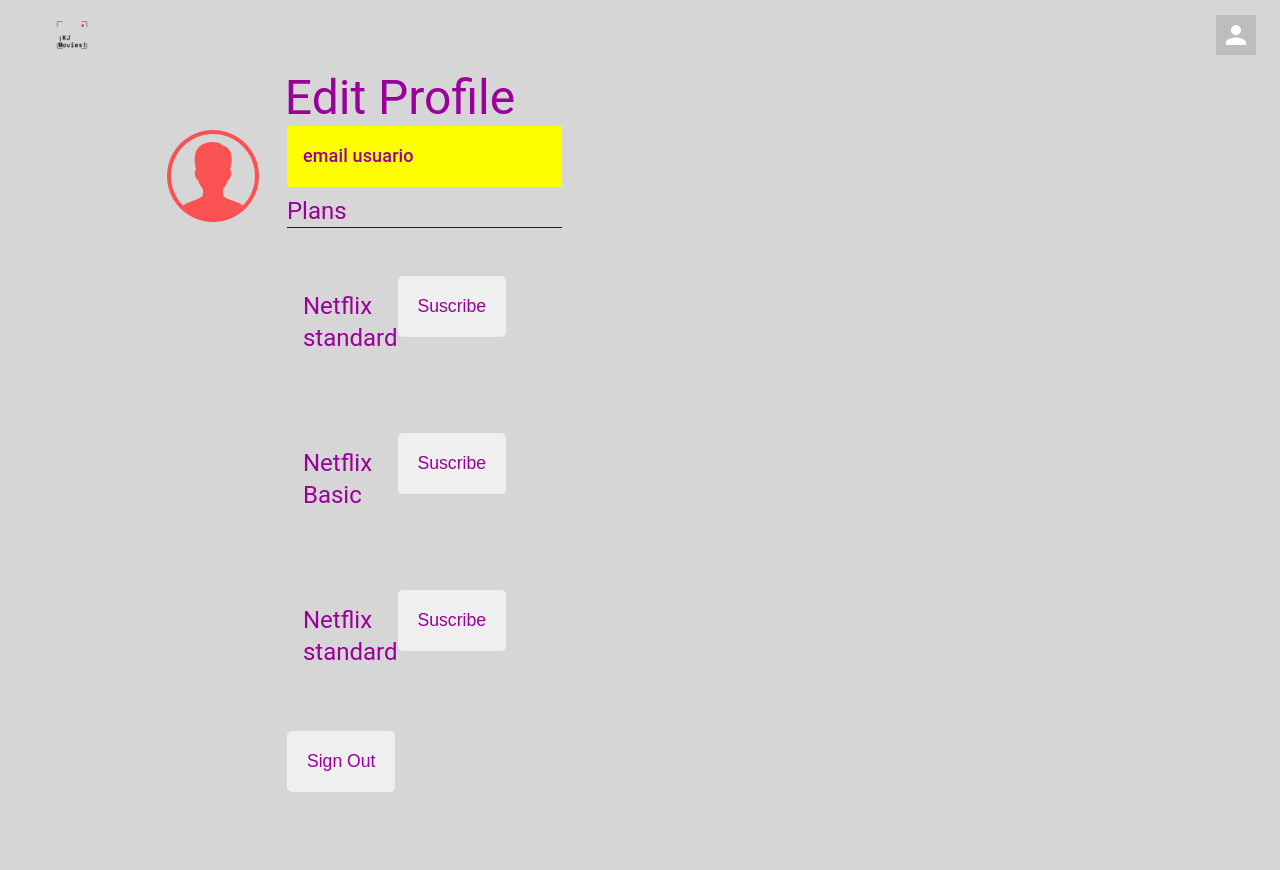
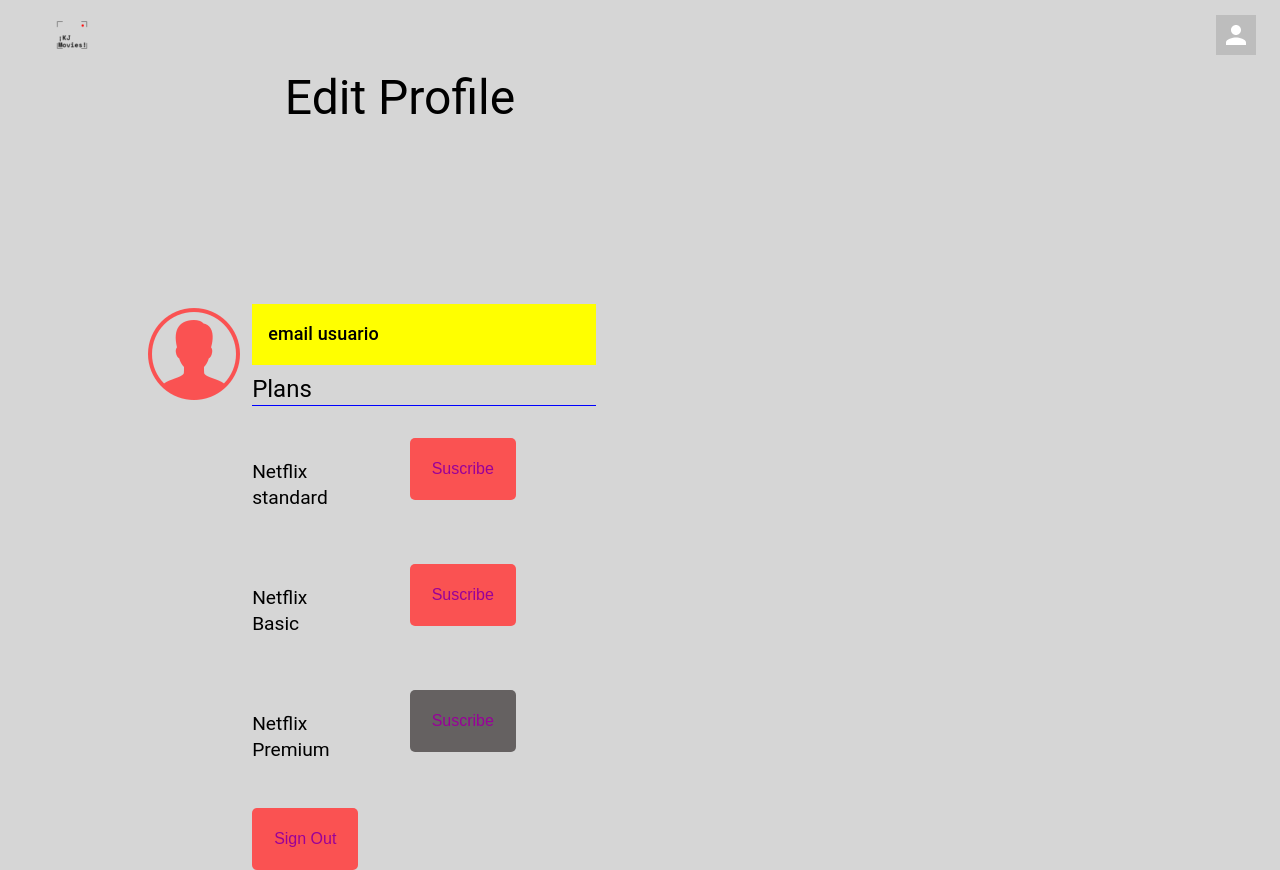
Before and after one commit to kvto/2022netflix, a React (Create React App) app: page /profile in a window 1280 px wide. Built offline with nearby package versions, Linux system fonts and the light colour scheme.

Commit message:
kev - 2022netflix

```diff
--- a/src/Components/Plans.js
+++ b/src/Components/Plans.js
@@ -1,21 +1,20 @@
 import React from 'react'
 import { Typography } from '@mui/material';
 import { NetflixButton } from '../styled/styledcomponents';
-import { createTheme, ThemeProvider  } from '@mui/material/styles';
 import useStyles from "../Pages/syles"
 
-const Plans = ({cost, children}) => {
-  const theme = createTheme();
+const Plans = ({cost, children, color, wide}) => {
+
   const classes = useStyles();
   return (
-    <ThemeProvider theme={theme}>
+
     <div className={classes.rooplans}>
-      <Typography className={classes.standard} variant='h5'>
+      <Typography variant='h5' style={{fontSize: "1.2rem"}}>
       {children}
       </Typography>
-      <NetflixButton>Suscribe</NetflixButton>
+      <NetflixButton color={color} wide={wide}>Suscribe</NetflixButton>
     </div>
-    </ThemeProvider>
+
 
   )
 }
--- a/src/Pages/Profile.js
+++ b/src/Pages/Profile.js
@@ -29,8 +29,8 @@
             <Typography variant='h5' gutterBottom className={classes.plansText}> Plans</Typography>
             <Plans cost={7.99}> Netflix standard  </Plans>
             <Plans cost={11.99}> Netflix Basic  </Plans>
-            <Plans cost={14.99}> Netflix standard  </Plans>
-            <NetflixButton>Sign Out</NetflixButton>
+            <Plans wide="medium" color= "gray" cost={14.99}> Netflix Premium  </Plans>
+            <NetflixButton wide='fullWidth'>Sign Out</NetflixButton>
         </div>
       </div>
       </div>
--- a/src/Pages/syles.js
+++ b/src/Pages/syles.js
@@ -15,17 +15,17 @@
         }
     },
     root:{
-        color: "#990099",
         minHeight: "100vh",
         maxWidth: "800px",
         display: "flex",
         flexDirection: "column",
-        alignItems: "center"
+        alignItems: "center",
+        justifyContent: "space-between",
 
       },
       details: {
         width: "100%",
-        marginLeft: theme.spacing(3),
+        marginLeft: theme.spacing(),
         "& h6":{
             backgroundColor: "yellow",
             padding: theme.spacing(2),
@@ -40,19 +40,19 @@
       plansText: {
         borderBottom: "1px solid blue"
       },
-
       rooplans:{
         marginTop: theme.spacing(4),
-        marginBottom: theme.spacing(4),
-        marginRight: theme.spacing(5),
-        padding: theme.spacing(2),
+        marginBottom: theme.spacing(3),
         display: "flex",
         justifyContent: "space-between",
         alignItems: "center",
         "& button": {
             marginBottom: theme.spacing(4),
+            marginRight: theme.spacing(10),
+            marginLeft: theme.spacing(10),
         }
+      },
+      standard: {
+        fontSize: "1.2rem"
       }
-
-
 }))
--- a/src/styled/styledcomponents.js
+++ b/src/styled/styledcomponents.js
@@ -10,13 +10,13 @@
 border: none;`
 
 export const NetflixButton = styled.button`
-z-index: 15,
-background-color: red;
+z-index: 15;
+background-color: ${(props) => props.color === "gray" ? "#656161" : "#fa5252"};
 color: #990099;
 border-radius: 5px;
 text-transform: inherit;
-padding: 20px;
-font-size: 1.1rem;
+padding: 22px;
+font-size: 1rem;
 border: none;
 outline: none;
 cursor: pointer;`
```
